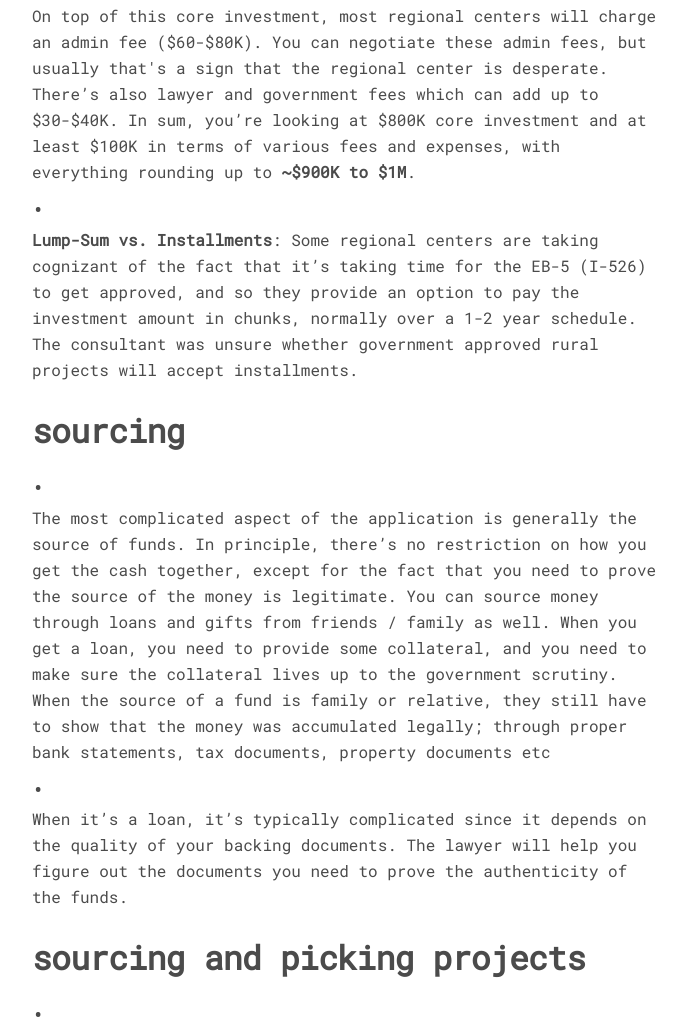
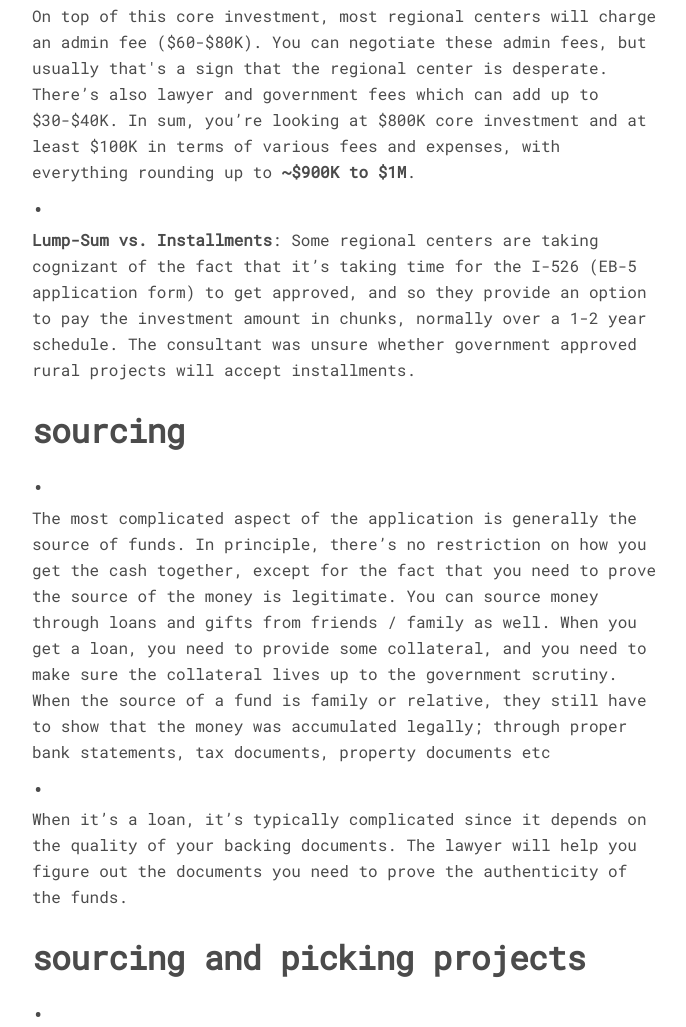
Before and after one commit to n0shake/blog, a Gatsby site: page /eb5/eb5/ in a window 1280 px wide. Shown: the part 1544-2571 px from the top of the page, without its empty margins (292-978 px from the left). Built offline with nearby package versions, Linux system fonts and the light colour scheme; Gatsby itself is replaced by a stand-in of ours.

Commit message:
Update eb5.md

```diff
--- a/content/blog/eb5/eb5.md
+++ b/content/blog/eb5/eb5.md
@@ -22,7 +22,7 @@ As such, EB-5 emerges as a tantalizing alternative with a simple capitalistic id
 
 - On top of this core investment, most regional centers will charge an admin fee ($60-$80K). You can negotiate these admin fees, but usually that's a sign that the regional center is desperate. There’s also lawyer and government fees which can add up to $30-$40K. In sum, you’re looking at $800K core investment and at least $100K in terms of various fees and expenses, with everything rounding up to **~$900K to $1M**.
 
-- **Lump-Sum vs. Installments**: Some regional centers are taking cognizant of the fact that it’s taking time for the EB-5 (I-526) to get approved, and so they provide an option to pay the investment amount in chunks, normally over a 1-2 year schedule. The consultant was unsure whether government approved rural projects will accept installments.
+- **Lump-Sum vs. Installments**: Some regional centers are taking cognizant of the fact that it’s taking time for the I-526 (EB-5 application form) to get approved, and so they provide an option to pay the investment amount in chunks, normally over a 1-2 year schedule. The consultant was unsure whether government approved rural projects will accept installments.
 
 ## Sourcing
 
```
